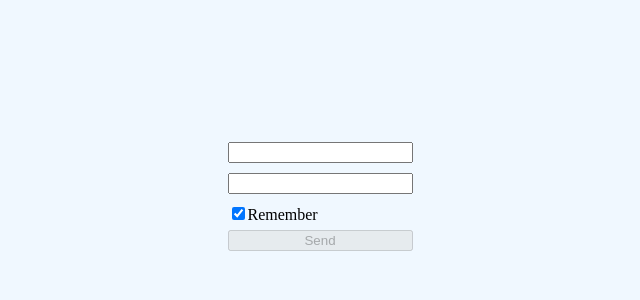
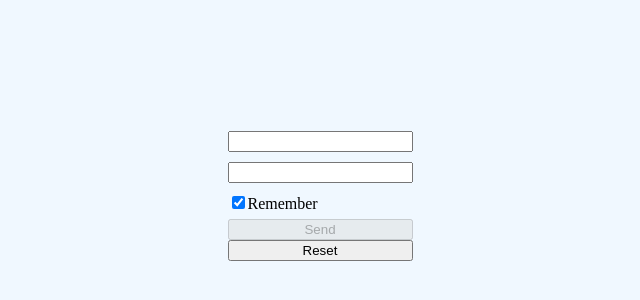
Before and after one commit to kry23/koray-korkmaz-dev-hope-react-mod-exercises, a React (Create React App) app: page / in a window 1280 px wide. Shown: the part 204-504 px from the top of the page, without its empty margins (320-960 px from the left). Built offline with nearby package versions, Linux system fonts and the light colour scheme.

Commit message:
forms-4 sol.

```diff
--- a/src/Login.jsx
+++ b/src/Login.jsx
@@ -12,6 +12,11 @@ export default function Login({ handleSubmit }) {
   };
   const handleRemember = (event) => {
     setRemember(event.target.checked);
+  };
+  const handleReset = () => {
+    setName("");
+    setPassword("");
+    setRemember(false);
   };
 
   return (
@@ -35,6 +40,7 @@ export default function Login({ handleSubmit }) {
         >
           Send
         </button>
+        <button onClick={handleReset}>Reset</button>
       </form>
     </div>
   );
```
